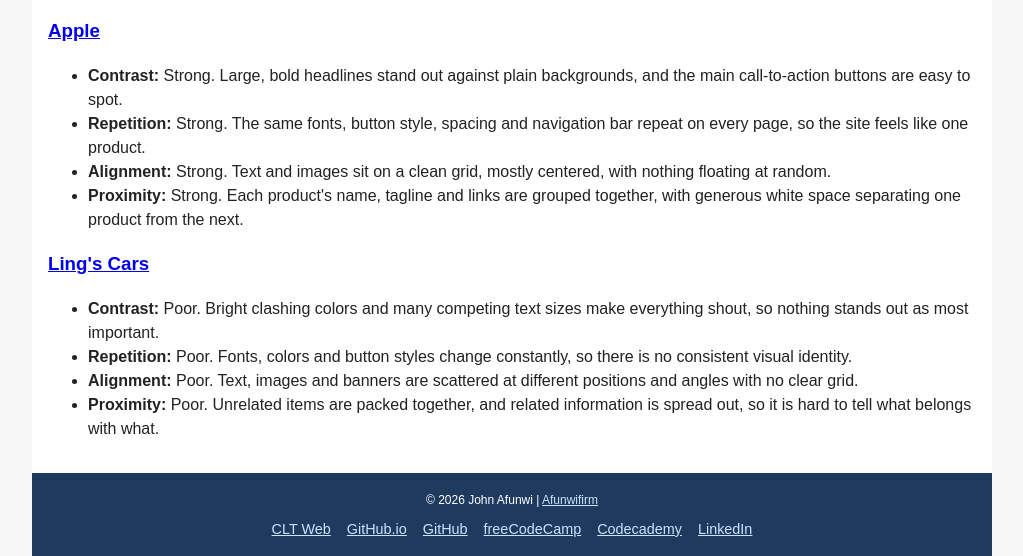
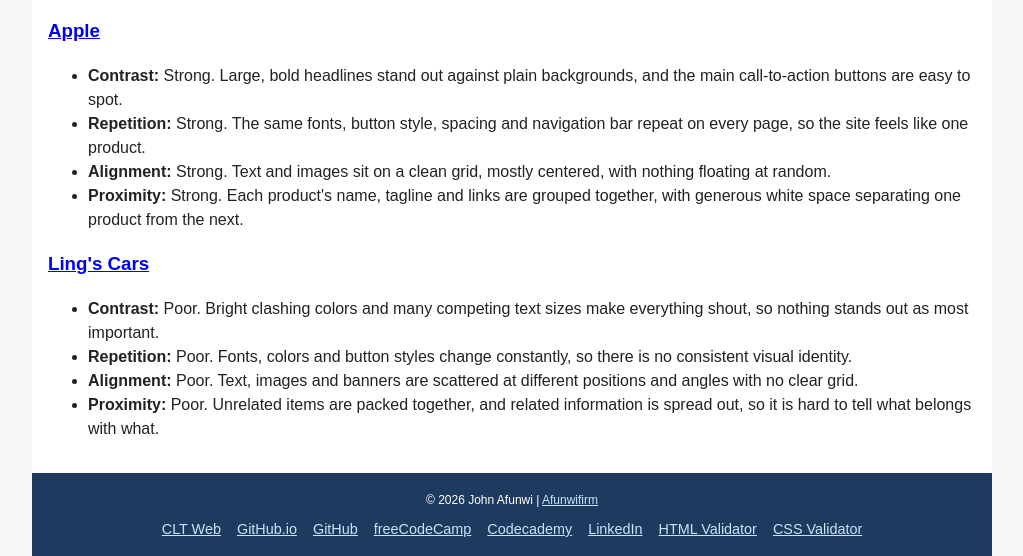
Before and after one commit to Jafunwi/Jafunwi.github.io, a plain HTML site: page itis3135/website_evaluations.html in a window 1280 px wide. Shown: the part 307-863 px from the top of the page, without its empty margins (128-1151 px from the left). Drawn offline with Linux system fonts and the light colour scheme.

Commit message:
HTML and CSS implemted

```diff
--- a/itis3135/website_evaluations.html
+++ b/itis3135/website_evaluations.html
@@ -72,6 +72,8 @@
       <li><a href="https://www.freecodecamp.org/Jafunwi">freeCodeCamp</a></li>
       <li><a href="https://www.codecademy.com/profiles/jafunwi">Codecademy</a></li>
       <li><a href="https://www.linkedin.com/in/john-afunwi-372287334/">LinkedIn</a></li>
+      <li><a href="https://validator.w3.org/check?uri=referer">HTML Validator</a></li>
+      <li><a href="https://jigsaw.w3.org/css-validator/validator?uri=referer">CSS Validator</a></li>
     </ul>
   </footer>
 
```
